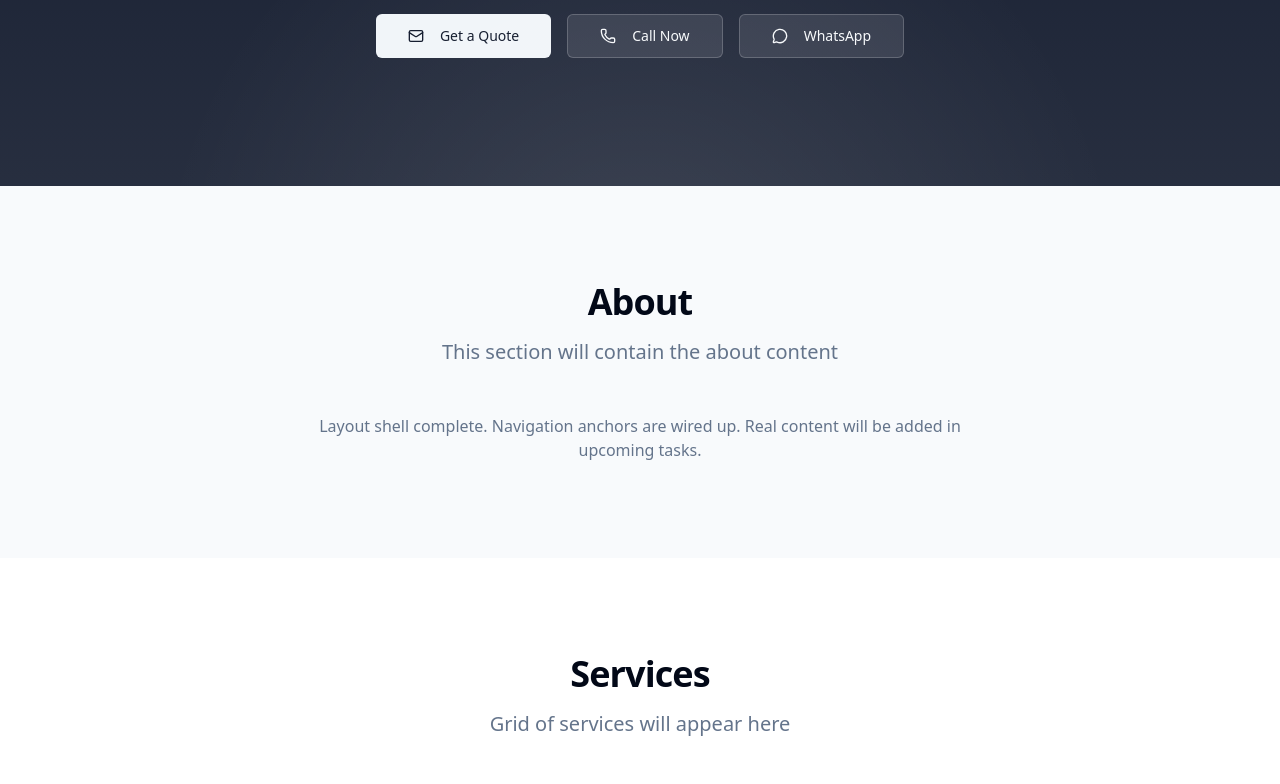
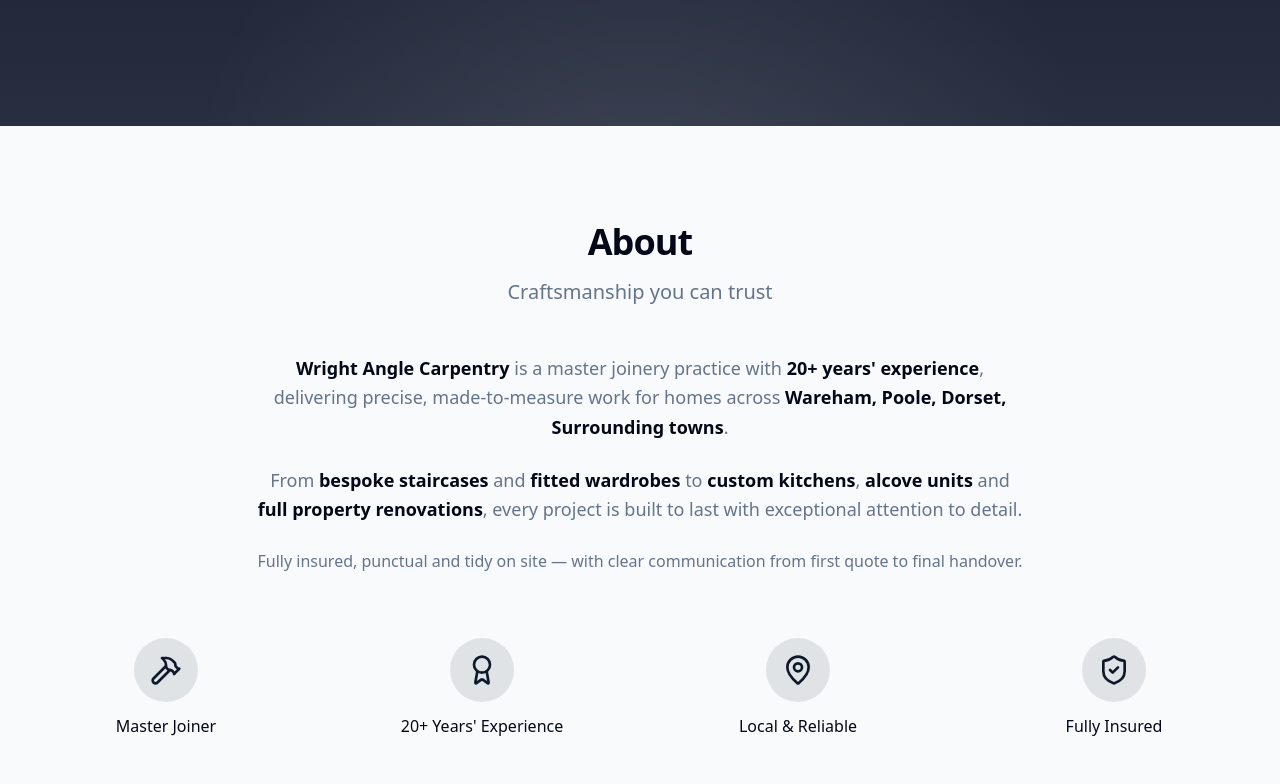
Before and after one commit to James1Law/vibe-test-carpenter-site, a React (Vite) app: page / in a window 1280 px wide. Shown: the part 491-1275 px from the top of the page. Built offline with nearby package versions, Linux system fonts and the light colour scheme.

Commit message:
feat(about): add About section for Wright Angle Carpentry with real business content

```diff
--- a/src/App.tsx
+++ b/src/App.tsx
@@ -11,6 +11,7 @@
 } from '@/components/ui/card'
 import { Button } from '@/components/ui/button'
 import { Hero } from '@/sections/Hero'
+import { About } from '@/sections/About'
 
 function App() {
   return (
@@ -18,22 +19,10 @@
       {/* Hero section */}
       <Hero />
 
+      {/* About section */}
+      <About />
+
       {/* Placeholder sections - real content comes in later tasks */}
-      <Section id="about" className="bg-muted/50">
-        <Container>
-          <SectionHeading
-            title="About"
-            subtitle="This section will contain the about content"
-            centered
-          />
-          <div className="mx-auto max-w-2xl text-center">
-            <p className="text-muted-foreground">
-              Layout shell complete. Navigation anchors are wired up. Real
-              content will be added in upcoming tasks.
-            </p>
-          </div>
-        </Container>
-      </Section>
 
       <Section id="services">
         <Container>
--- a/src/data/site.ts
+++ b/src/data/site.ts
@@ -1,24 +1,24 @@
 export const siteData = {
-  name: 'Professional Carpentry & Joinery',
-  tagline: 'Bespoke woodwork and fitted furniture across Surrey',
+  name: 'Wright Angle Carpentry',
+  tagline: 'Bespoke joinery and fitted furniture across Dorset',
   description:
-    'Expert carpenter and joiner with 15+ years experience. Specialising in bespoke kitchens, wardrobes, and custom furniture.',
+    'Master joinery practice with 20+ years experience delivering precise, made-to-measure work for homes across Wareham, Poole, Dorset and surrounding towns.',
 
   contact: {
     phone: '01234 567890',
-    email: 'hello@carpentryjoinery.co.uk',
+    email: 'hello@wrightanglecarpentry.co.uk',
     whatsapp: '+441234567890',
   },
 
   address: {
     street: '123 High Street',
-    city: 'Guildford',
-    county: 'Surrey',
-    postcode: 'GU1 3AA',
+    city: 'Wareham',
+    county: 'Dorset',
+    postcode: 'BH20 4AA',
     country: 'United Kingdom',
   },
 
-  areaServed: ['Surrey', 'West Sussex', 'Hampshire'],
+  areaServed: ['Wareham', 'Poole', 'Dorset', 'Surrounding towns'],
 
   hours: {
     monday: '8:00 AM – 6:00 PM',
@@ -31,17 +31,15 @@
   },
 
   socials: {
-    facebook: 'https://facebook.com/carpentryjoinery',
-    instagram: 'https://instagram.com/carpentryjoinery',
+    facebook: 'https://facebook.com/wrightanglecarpentry',
+    instagram: 'https://instagram.com/wrightanglecarpentry',
     linkedin: null,
     twitter: null,
   },
 
   meta: {
-    foundedYear: 2008,
-    qualifications: [
-      'City & Guilds Level 3 Carpentry',
-      'Fully Insured (Public Liability £5M)',
-    ],
+    foundedYear: 2004,
+    yearsExperience: 20,
+    qualifications: ['Master Joiner', 'Fully Insured (Public Liability £5M)'],
   },
 }
--- /dev/null
+++ b/src/sections/About.tsx
@@ -0,0 +1,106 @@
+import { Container } from '@/components/common/Container'
+import { Section } from '@/components/common/Section'
+import { SectionHeading } from '@/components/common/SectionHeading'
+import { siteData } from '@/data/site'
+import { Hammer, Award, MapPin, ShieldCheck } from 'lucide-react'
+
+const trustBadges = [
+  {
+    icon: Hammer,
+    label: 'Master Joiner',
+  },
+  {
+    icon: Award,
+    label: "20+ Years' Experience",
+  },
+  {
+    icon: MapPin,
+    label: 'Local & Reliable',
+  },
+  {
+    icon: ShieldCheck,
+    label: 'Fully Insured',
+  },
+]
+
+export function About() {
+  return (
+    <section id="about" aria-labelledby="about-heading">
+      <Section className="bg-muted/50">
+        <Container>
+          <SectionHeading
+            title="About"
+            subtitle="Craftsmanship you can trust"
+            centered
+          />
+
+          {/* Business copy */}
+          <div className="mx-auto max-w-3xl space-y-6 text-center">
+            <p className="text-lg leading-relaxed text-muted-foreground">
+              <strong className="font-semibold text-foreground">
+                {siteData.name}
+              </strong>{' '}
+              is a master joinery practice with{' '}
+              <strong className="font-semibold text-foreground">
+                20+ years' experience
+              </strong>
+              , delivering precise, made-to-measure work for homes across{' '}
+              <strong className="font-semibold text-foreground">
+                {siteData.areaServed.join(', ')}
+              </strong>
+              .
+            </p>
+
+            <p className="text-lg leading-relaxed text-muted-foreground">
+              From{' '}
+              <strong className="font-semibold text-foreground">
+                bespoke staircases
+              </strong>{' '}
+              and{' '}
+              <strong className="font-semibold text-foreground">
+                fitted wardrobes
+              </strong>{' '}
+              to{' '}
+              <strong className="font-semibold text-foreground">
+                custom kitchens
+              </strong>
+              ,{' '}
+              <strong className="font-semibold text-foreground">
+                alcove units
+              </strong>{' '}
+              and{' '}
+              <strong className="font-semibold text-foreground">
+                full property renovations
+              </strong>
+              , every project is built to last with exceptional attention to
+              detail.
+            </p>
+
+            <p className="text-base leading-relaxed text-muted-foreground">
+              Fully insured, punctual and tidy on site — with clear
+              communication from first quote to final handover.
+            </p>
+          </div>
+
+          {/* Trust badges */}
+          <div className="mt-16 grid gap-8 sm:grid-cols-2 lg:grid-cols-4">
+            {trustBadges.map((badge) => {
+              const Icon = badge.icon
+              return (
+                <div
+                  key={badge.label}
+                  className="flex flex-col items-center gap-3 text-center"
+                >
+                  <div className="flex h-16 w-16 items-center justify-center rounded-full bg-primary/10 text-primary">
+                    <Icon className="h-8 w-8" aria-hidden="true" />
+                  </div>
+                  <p className="font-medium text-foreground">{badge.label}</p>
+                </div>
+              )
+            })}
+          </div>
+        </Container>
+      </Section>
+    </section>
+  )
+}
```
Also changed, not shown: 1 other file (tests, documents, lock files or other folders).
